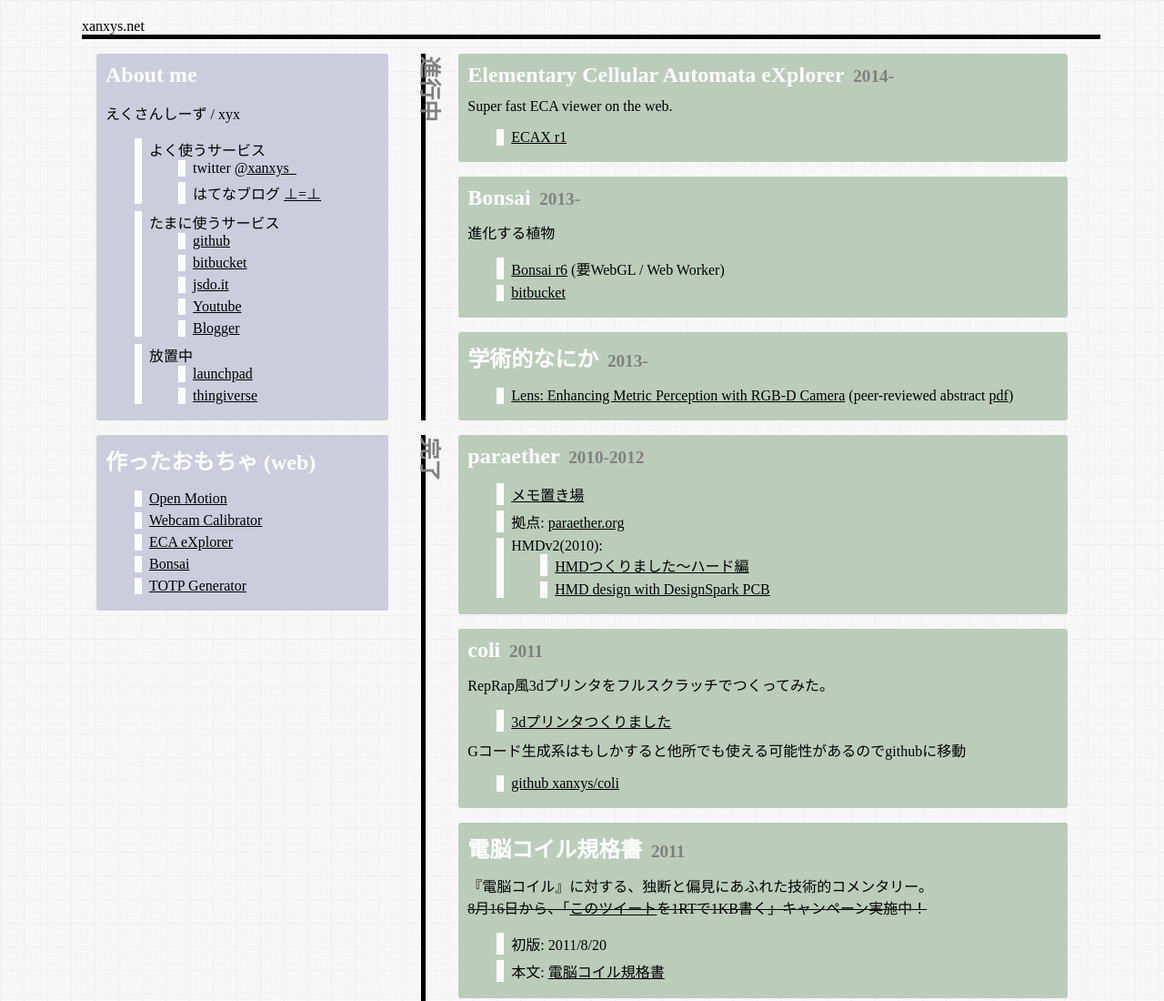
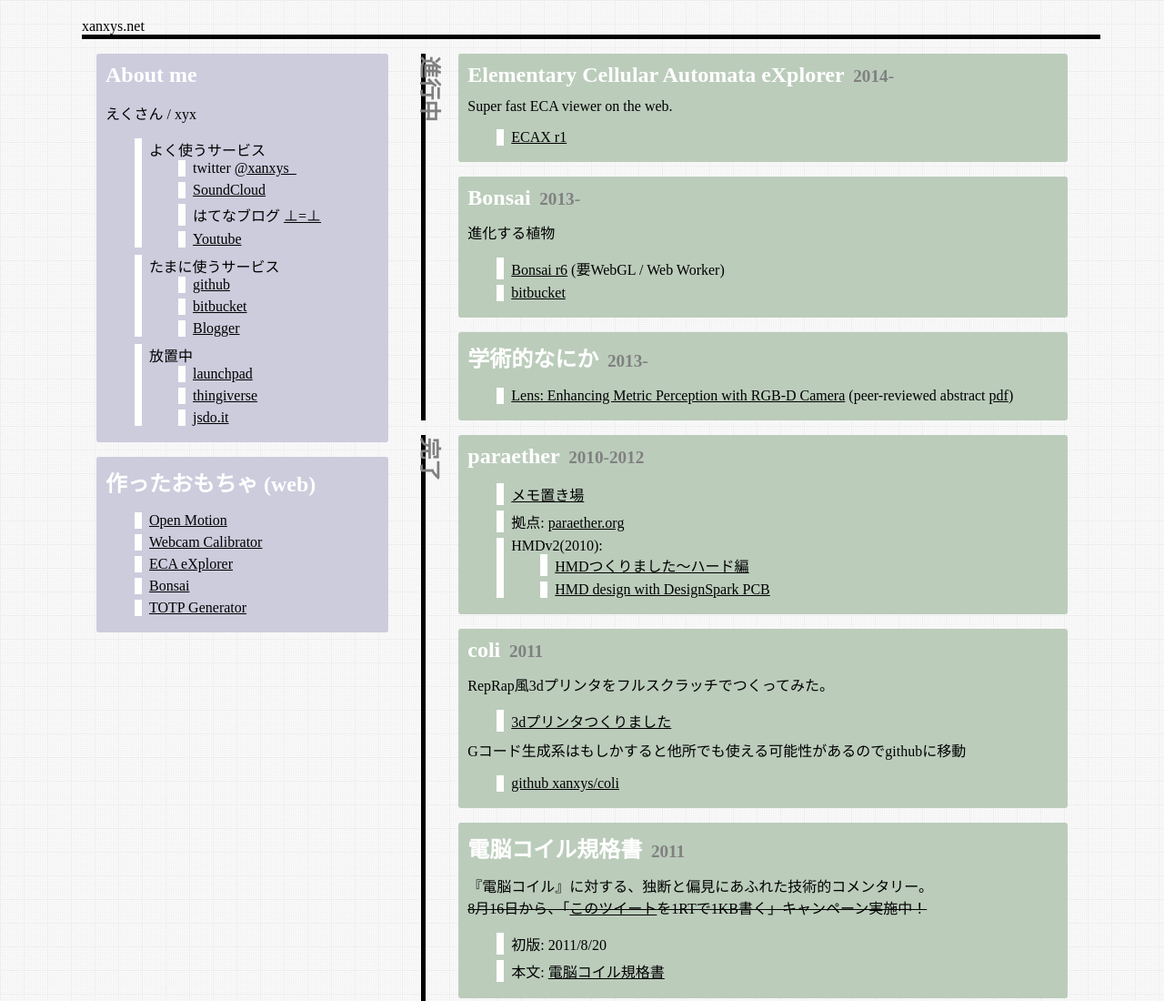
Before and after one commit to xanxys/www.xanxys.net, a plain HTML site: page http/index.html in a window 1280 px wide. Shown: the top 1100 px of the page at 91% size. Drawn offline with Linux system fonts and the light colour scheme.

Commit message:
Reorder SNS list

```diff
--- a/http/index.html
+++ b/http/index.html
@@ -17,32 +17,31 @@
           <div class="profile">
             <h3>About me</h3>
             <p>
-            えくさんしーず / xyx
+            えくさん / xyx
             </p>
 
             <ul>
               <li>よく使うサービス
                 <ul>
                   <li>twitter <a href="http://twitter.com/xanxys_">@xanxys_</a></li>
+                  <li><a href="https://soundcloud.com/eqsan">SoundCloud</a></li>
                   <li>はてなブログ <a href="http://xanxys.hatenablog.jp/">⊥=⊥</a></li>
+                  <li><a href="http://www.youtube.com/user/xanxys0/videos">Youtube</a></li>
                 </ul>
               </li>
               <li>たまに使うサービス
                 <ul>
+
                   <li><a href="https://github.com/xanxys">github</a></li>
                   <li><a href="https://bitbucket.org/xanxys">bitbucket</a></li>
-
-                  <li><a href="http://jsdo.it/xanxys">jsdo.it</a></li>
-                  <li><a href="http://www.youtube.com/user/xanxys0/videos">Youtube</a></li>
-
                   <li><a href="http://autoverse.blogspot.jp/">Blogger</a></li>
-
                 </ul>
               </li>
               <li>放置中
                 <ul>
                   <li><a href="https://launchpad.net/~xanxys">launchpad</a></li>
                   <li><a href="http://www.thingiverse.com/xanxys">thingiverse</a></li>
+                  <li><a href="http://jsdo.it/xanxys">jsdo.it</a></li>
                 </ul>
               </li>
             </ul>
```
